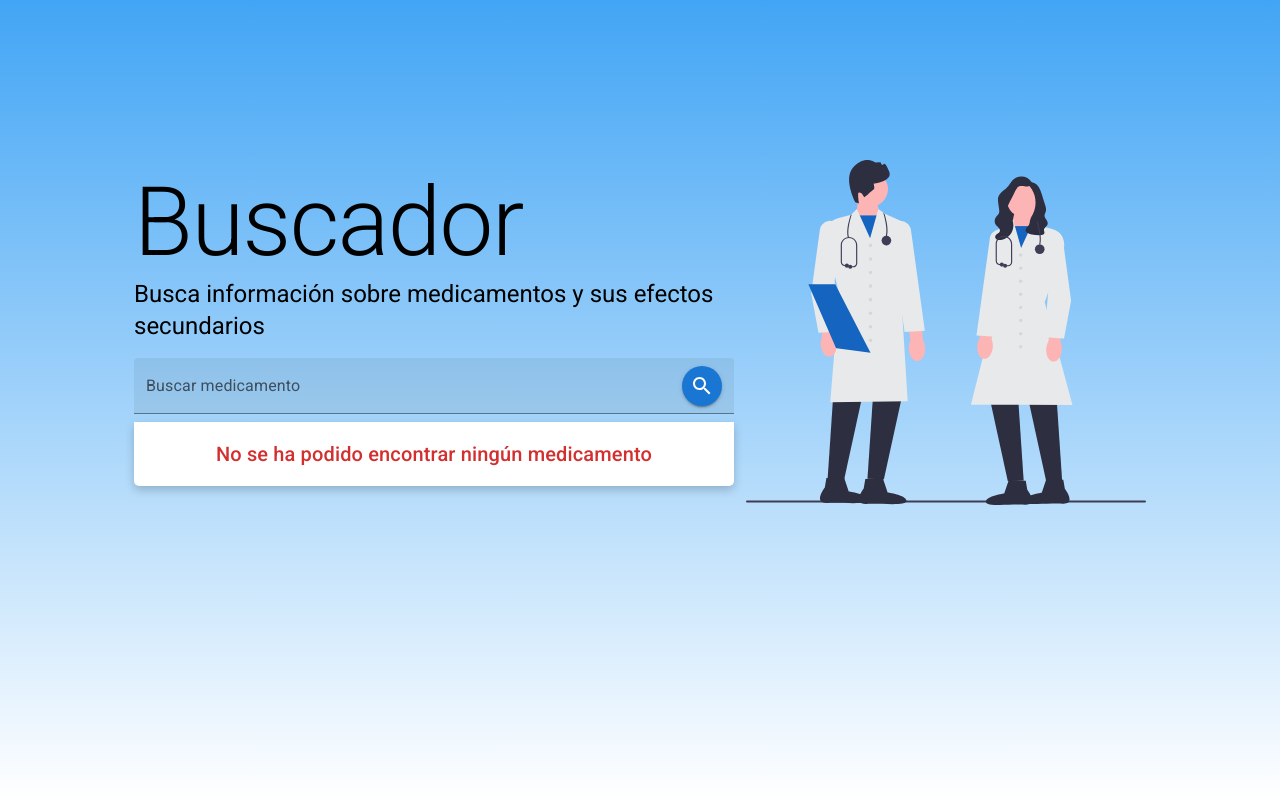
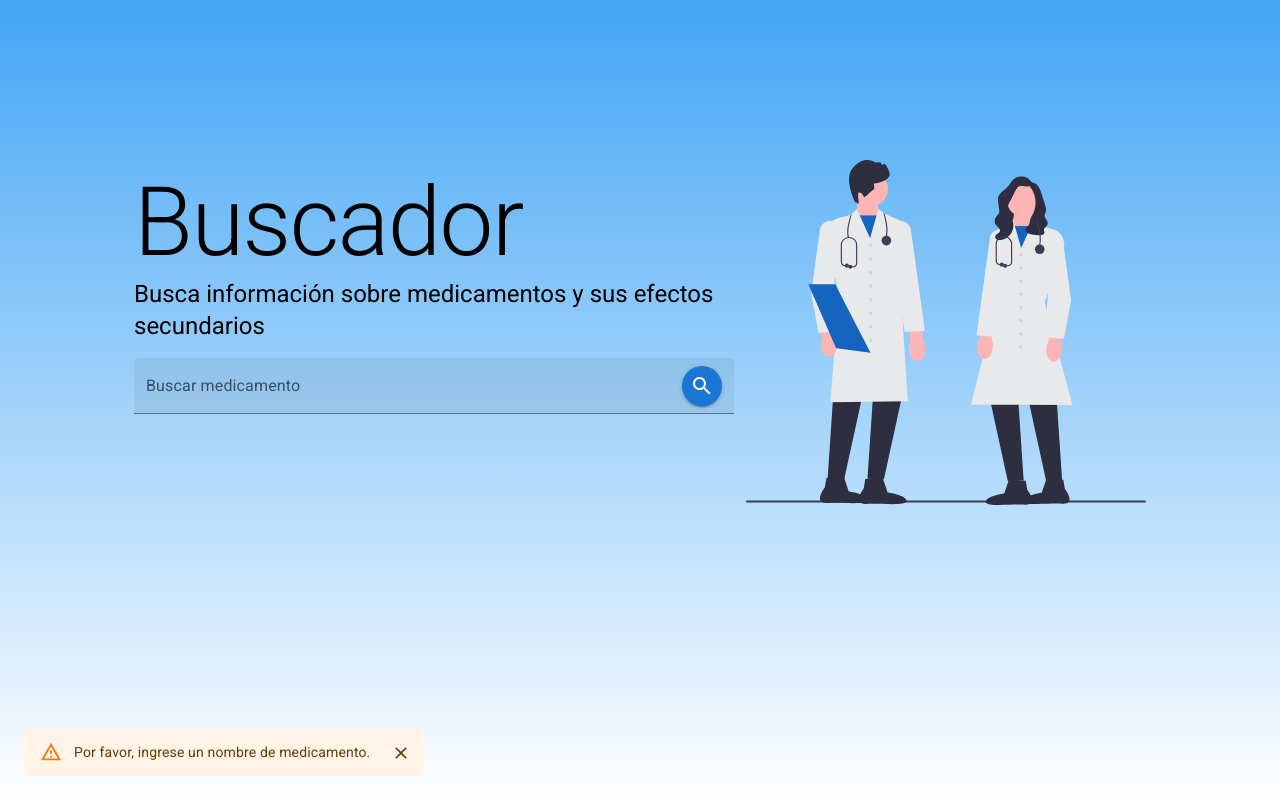
Before and after one commit to asa7ur/openfda_med, a React (Vite) app: page / in a window 1280 px wide. Both pictures are taken after a click on the button 702 px from the left and 386 px from the top of the page. Built offline with nearby package versions, Linux system fonts and the light colour scheme.

Commit message:
Añadido una notificación cuando se deja vacio el searchbar

```diff
--- a/src/components/SearchBar.jsx
+++ b/src/components/SearchBar.jsx
@@ -1,5 +1,5 @@
 import { useState } from 'react'
-import { TextField, InputAdornment, Box } from '@mui/material'
+import { TextField, InputAdornment, Box, Snackbar, Alert } from '@mui/material'
 import { LoadingButton } from '@mui/lab'
 import { Search } from '@mui/icons-material'
 import { searchDrugs } from '../api/openFDA'
@@ -7,8 +7,14 @@ import { searchDrugs } from '../api/openFDA'
 const SearchBar = ({ setResults, onSearch, setNotFound, onNewSearch }) => {
   const [query, setQuery] = useState('')
   const [loading, setLoading] = useState(false)
+  const [openSnackbar, setOpenSnackbar] = useState(false)
 
   const handleSearch = async () => {
+    if (!query.trim()) {
+      setOpenSnackbar(true)
+      return
+    }
+
     setLoading(true)
     onNewSearch()
     try {
@@ -35,6 +41,10 @@ const SearchBar = ({ setResults, onSearch, setNotFound, onNewSearch }) => {
     if (event.key === 'Enter') {
       handleSearch()
     }
+  }
+
+  const handleCloseSnackbar = () => {
+    setOpenSnackbar(false)
   }
 
   return (
@@ -70,6 +80,19 @@ const SearchBar = ({ setResults, onSearch, setNotFound, onNewSearch }) => {
           ),
         }}
       />
+      <Snackbar
+        open={openSnackbar}
+        autoHideDuration={6000}
+        onClose={handleCloseSnackbar}
+      >
+        <Alert
+          onClose={handleCloseSnackbar}
+          severity='warning'
+          sx={{ width: '100%' }}
+        >
+          Por favor, ingrese un nombre de medicamento.
+        </Alert>
+      </Snackbar>
     </Box>
   )
 }
```
